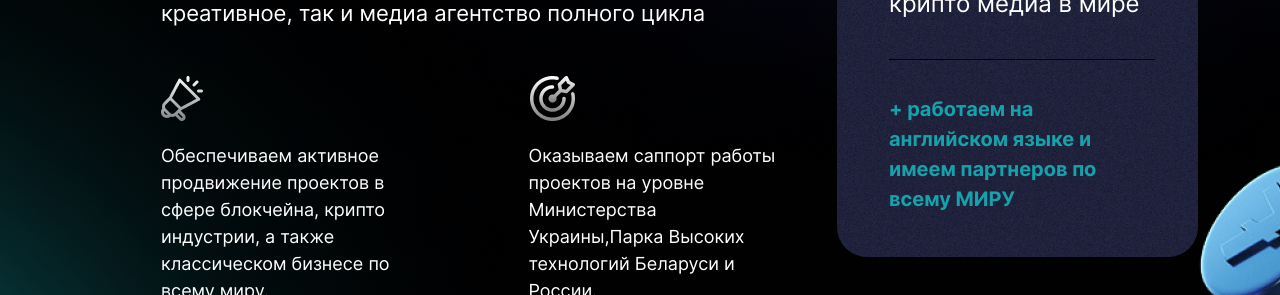
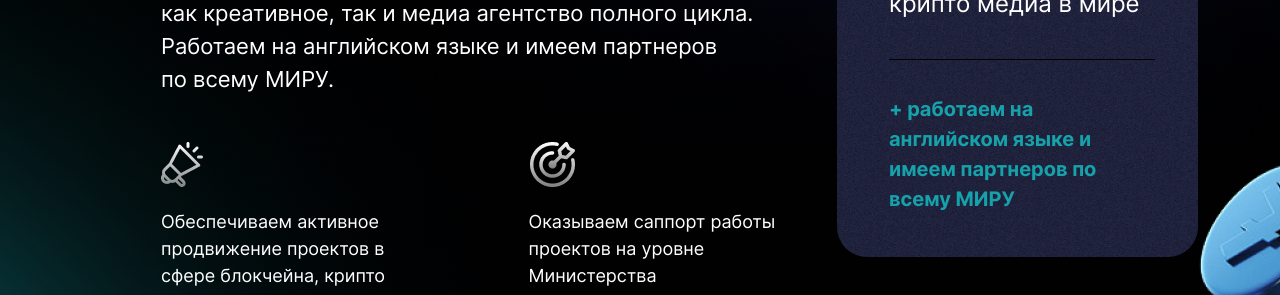
Before and after one commit to nikosid/conf-tariff, a plain HTML site: page index.html in a window 1280 px wide. Shown: the part 420-715 px from the top of the page. Drawn offline with nearby package versions, Linux system fonts and the light colour scheme.

Commit message:
Update index.html

```diff
--- a/index.html
+++ b/index.html
@@ -62,7 +62,7 @@
                 <div class="tariff-info">
                     <div class="tariff-info-item">
                         <div class="tariff-info-title">PRO BLOCKCHAIN MEDIA AGENCY <span>/ PBMA</span></div>
-                        <div class="tariff-info-subtitle">Многопрофильная компания, включающая в себя как креативное, так и медиа агентство полного цикла</div>
+                        <div class="tariff-info-subtitle">Многопрофильная компания, включающая в себя <br>как креативное, так и медиа агентство полного цикла. Работаем на английском языке и имеем партнеров <br>по всему МИРУ.</div>
                         <div class="tariff-info-wrapper">
                             <div class="tariff-info-block">
                                 <div class="tariff-info-block-icon">
```
